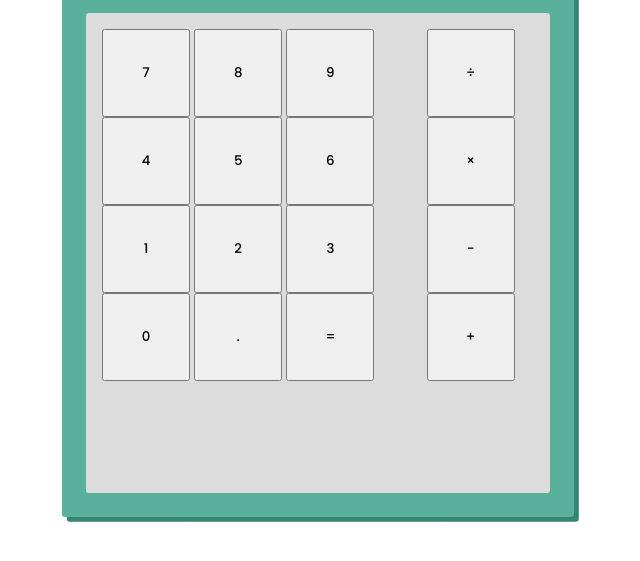
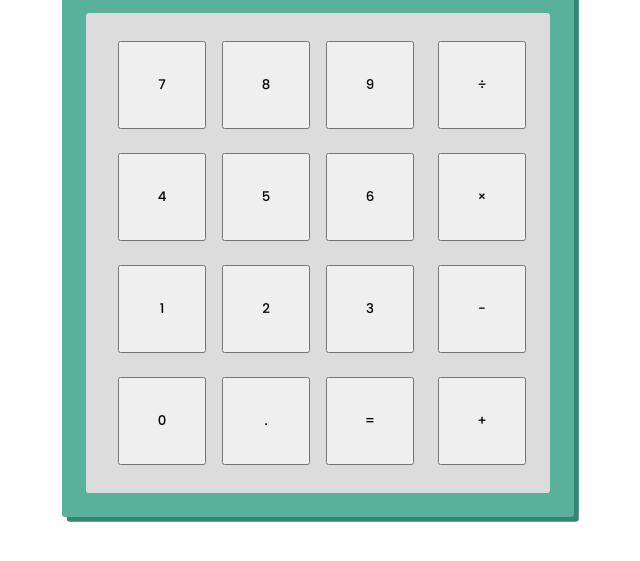
Before and after one commit to Luzefiru/odin-calculator, a plain HTML site: page index.html in a window 1280 px wide. Shown: the part 203-764 px from the top of the page, without its empty margins (322-962 px from the left). Drawn offline with Linux system fonts and the light colour scheme.

Commit message:
add: align button panel's buttons

```diff
--- a/style.css
+++ b/style.css
@@ -53,10 +53,31 @@ body {
     border-radius: 0.2rem;
 
     display: flex;
-    justify-content: center;
 }
 
-.calculator__button-panel button {
+.calculator__button-panel__numbers {
+    display: flex;
+    flex-wrap: wrap;
+    justify-content: center;
+    align-items: center;
+}
+
+.calculator__button-panel__numbers > button {
+    margin: 0.5rem;
+}
+
+.calculator__button-panel__operations {
+    display: flex;
+    flex-direction: column;
+    justify-content: space-around;
+    align-items: center;
+}
+
+.calculator__button-panel__operations > button {
+    margin: 0.5rem;
+}
+
+.calculator__button-panel > * > button {
     height: 5.5rem;
     width: 5.5rem;
 }
```
